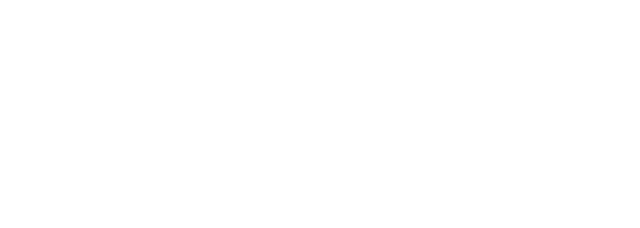
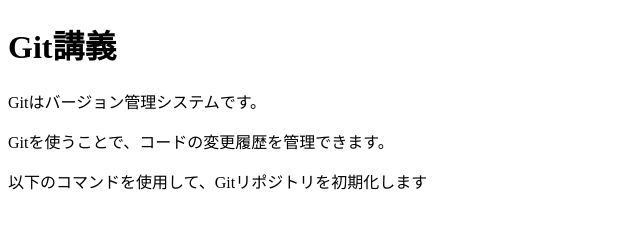
Before and after one commit to emi0511/20251126, a plain HTML site: page index.html in a window 1280 px wide. Shown: the whole page, without its empty margins (0-640 px from the left). Drawn offline with Linux system fonts and the light colour scheme.

Commit message:
HTMLを編集

```diff
--- a/index.html
+++ b/index.html
@@ -7,5 +7,10 @@
         <title>Document</title>
 
     </head>
-    <body></body>
+    <body>
+        <h1>Git講義</h1>
+        <p>Gitはバージョン管理システムです。</p>
+        <p>Gitを使うことで、コードの変更履歴を管理できます。</p>
+        <p>以下のコマンドを使用して、Gitリポジトリを初期化します</p>
+    </body>
 </html>
```
